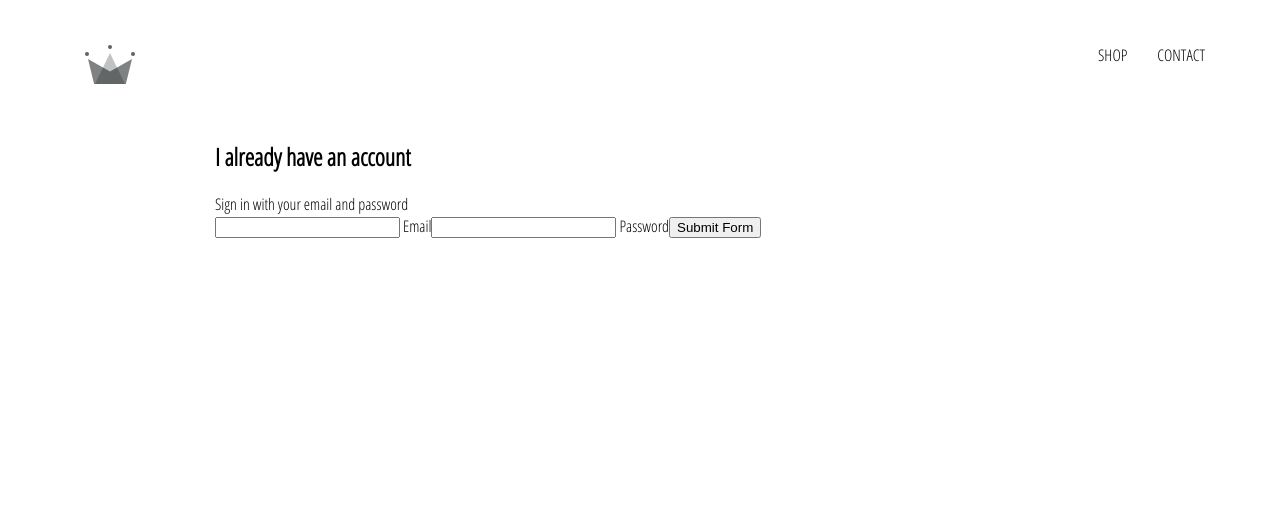
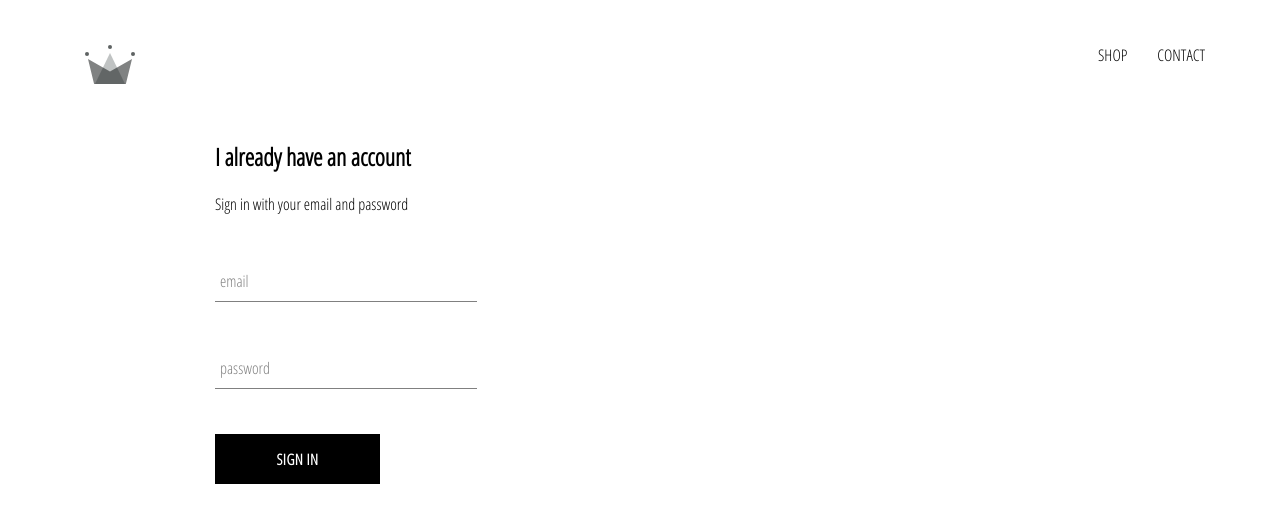
Before and after one commit to charisearter/crown-clothing, a React (Create React App) app: page /signin in a window 1280 px wide. Shown: the top 522 px of the page. Built offline with nearby package versions, Linux system fonts and the light colour scheme.

Commit message:
added sign-in, custom button, form input components with some styles

```diff
--- a/src/App.js
+++ b/src/App.js
@@ -1,4 +1,5 @@
 import { Switch, Route } from "react-router";
+
 import "./App.scss";
 
 import SignInAndSignUpPage from "./pages/signIn-signUp/SignIn-SignUp.jsx";
--- /dev/null
+++ b/src/components/custom-button/CustomButton.jsx
@@ -0,0 +1,11 @@
+import React from "react";
+
+import "./customButton-styles.scss";
+
+const CustomButton = ({ children, ...otherProps }) => (
+	<button className="custom-button" {...otherProps}>
+		{children}
+	</button>
+);
+
+export default CustomButton;
--- /dev/null
+++ b/src/components/custom-button/customButton-styles.scss
@@ -0,0 +1,22 @@
+.custom-button {
+	min-width: 165px;
+	width: auto;
+	height: 50px;
+	letter-spacing: 0.5px;
+	line-height: 50px;
+	padding: 0 35px 0 35px;
+	font-size: 15px;
+	background-color: black;
+	color: white;
+	text-transform: uppercase;
+	font-family: "Open Sans Condensed";
+	font-weight: bolder;
+	border: none;
+	cursor: pointer;
+
+	&:hover {
+		background-color: white;
+		color: black;
+		border: 1px solid black;
+	}
+}
--- /dev/null
+++ b/src/components/form-input/FormInput.jsx
@@ -0,0 +1,19 @@
+import React from "react";
+import "./formInput-styles.scss";
+
+const FormInput = ({ handleChange, label, ...otherProps }) => (
+	<div className="group">
+		<input className="form-input" onChange={handleChange} {...otherProps} />
+		{label ? (
+			<label
+				className={`${
+					otherProps.value.length ? "shrink" : ""
+				} form-input-label`}
+			>
+				{label}
+			</label>
+		) : null}
+	</div>
+);
+
+export default FormInput;
--- /dev/null
+++ b/src/components/form-input/formInput-styles.scss
@@ -0,0 +1,54 @@
+$sub-color: grey;
+$main-color: black;
+
+@mixin shrinkLabel {
+	top: -14px;
+	font-size: 12px;
+	color: $main-color;
+}
+
+.group {
+	position: relative;
+	margin: 45px 0;
+
+	.form-input {
+		background: none;
+		background-color: white;
+		color: $sub-color;
+		font-size: 18px;
+		padding: 10px 10px 10px 5px;
+		display: block;
+		width: 100%;
+		border: none;
+		border-radius: 0;
+		border-bottom: 1px solid $sub-color;
+		margin: 25px 0;
+
+		&:focus {
+			outline: none;
+		}
+
+		&:focus ~ .form-input-label {
+			@include shrinkLabel();
+		}
+	}
+
+	input[type="password"] {
+		letter-spacing: 0.3em;
+	}
+
+	.form-input-label {
+		color: $sub-color;
+		font-size: 16px;
+		font-weight: normal;
+		position: absolute;
+		pointer-events: none;
+		left: 5px;
+		top: 10px;
+		transition: 300ms ease all;
+
+		&.shrink {
+			@include shrinkLabel();
+		}
+	}
+}
--- a/src/components/sign-in/SignIn.jsx
+++ b/src/components/sign-in/SignIn.jsx
@@ -1,5 +1,8 @@
 import React from "react";
 import "./signIn-styles.scss";
+
+import FormInput from "../form-input/FormInput";
+import CustomButton from "../custom-button/CustomButton";
 
 class SignIn extends React.Component {
 	constructor(props) {
@@ -29,25 +32,25 @@
 				<span>Sign in with your email and password</span>
 
 				<form onSubmit={this.handleSubmit}>
-					<input
+					<FormInput
 						name="email"
 						type="email"
+						label="email"
 						value={this.state.email}
 						onChange={this.handleChange}
 						required
 					/>
-					<label> Email</label>
 
-					<input
+					<FormInput
 						name="password"
 						type="password"
+						label="password"
 						value={this.state.password}
 						onChange={this.handleChange}
 						required
 					/>
-					<label> Password</label>
 
-					<input type="submit" value="Submit Form" />
+					<CustomButton type="submit"> Sign In </CustomButton>
 				</form>
 			</div>
 		);
```
